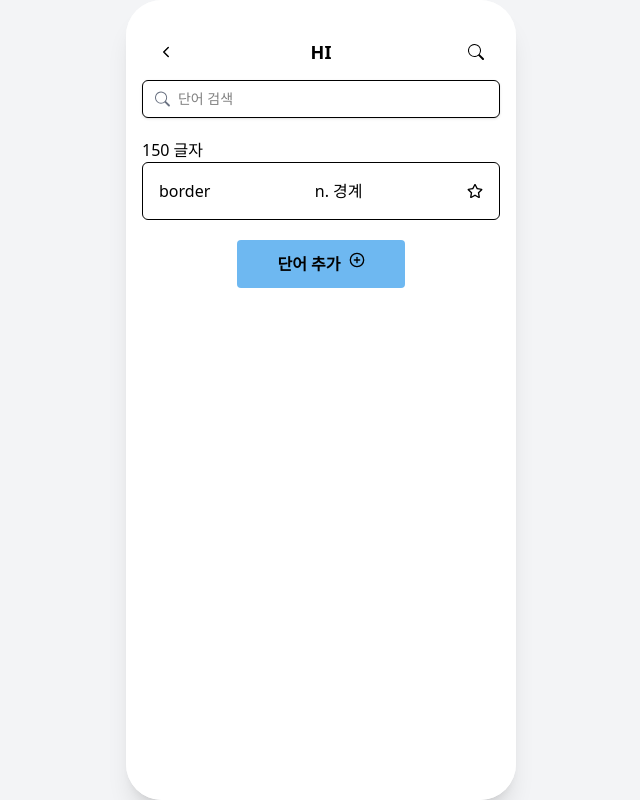
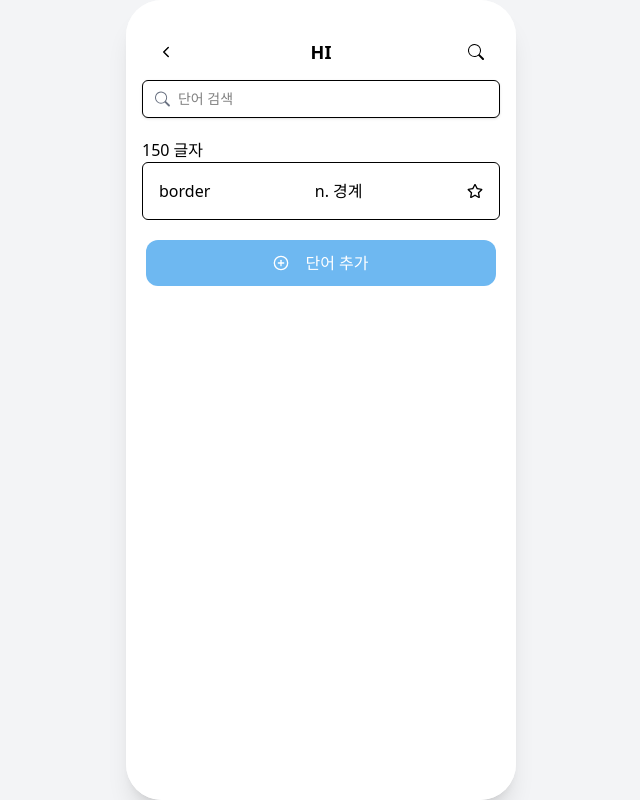
Before and after one commit to catisverycute/Memon, a React (Vite) app: page /vocabulary/1/list in a window 1280 px wide. Shown: the whole page, without its empty margins (319-959 px from the left). Built offline with nearby package versions, Linux system fonts and the light colour scheme; no server answers.

Commit message:
♻️ [refactor] 버튼 컴포넌트로 교체

```diff
--- a/src/components/word-list/AddWordButton.tsx
+++ b/src/components/word-list/AddWordButton.tsx
@@ -1,6 +1,5 @@
-// import { PlusCircle } from 'lucide-react';
-
 import { LuCirclePlus } from 'react-icons/lu';
+import Button from '../common/Button';
 
 interface AddButtonProps {
   addWord: () => void;
@@ -9,12 +8,12 @@ interface AddButtonProps {
 export default function AddWordButton({ addWord }: AddButtonProps) {
   return (
     <div className="flex justify-center">
-      <button
-        className="px-10 py-3 rounded flex font-semibold gap-2 bg-primary"
-        onClick={addWord}
-      >
-        단어 추가 <LuCirclePlus />
-      </button>
+      <Button size="md" onClick={addWord}>
+        <div className="flex leading-none gap-4 justify-center">
+          <LuCirclePlus />
+          <span>단어 추가</span>
+        </div>
+      </Button>
     </div>
   );
 }
```
